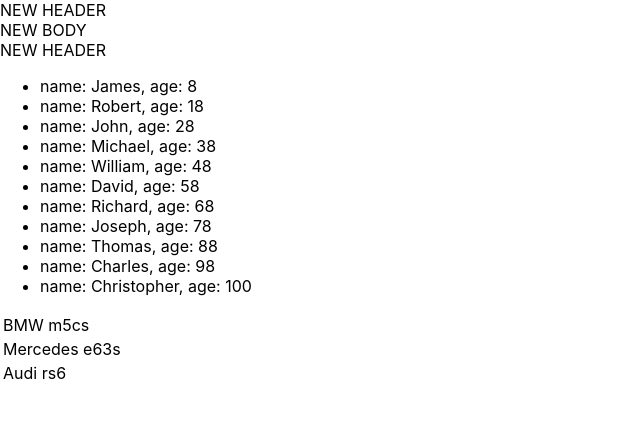
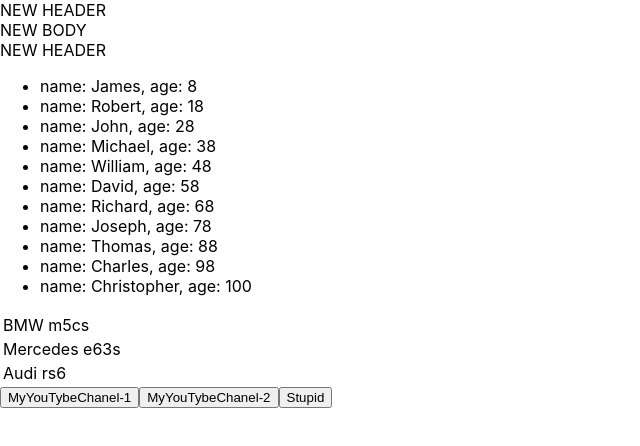
Before and after one commit to mrvan115/microtasks, a React (Create React App) app: page / in a window 1280 px wide. Shown: the top 446 px of the page, without its empty margins (0-640 px from the left). Built offline with nearby package versions, Linux system fonts and the light colour scheme.

Commit message:
add universal button

```diff
--- a/src/App.tsx
+++ b/src/App.tsx
@@ -5,8 +5,10 @@
 import { Body } from './site/Body'
 import { Footer } from './site/Footer'
 import { NewComponent } from './components/NewComponent'
+import { Button } from './components/Button'
 
 function App() {
+	//map
 	const students = [
 		{ id: 1, name: 'James', age: 8 },
 		{ id: 2, name: 'Robert', age: 18 },
@@ -26,13 +28,34 @@
 		{ manufacturer: 'Mercedes', model: 'e63s' },
 		{ manufacturer: 'Audi', model: 'rs6' }
 	]
+	//-----------------------------------------------------------------------------------------------------
+	//button
 
+	const Button1Foo = (subscriber: string, age: number) => {
+		console.log(subscriber, age)
+	}
+
+	const Button2Foo = (subscriber: string) => {
+		console.log(subscriber)
+	}
+
+	const Button3Foo = () => {
+		console.log('Im stupid button')
+	}
 	return (
 		<div className='App'>
 			<Header title={'NEW HEADER'} />
 			<Body titleForBody={'NEW BODY'} />
 			<Footer titleForHeader={'NEW HEADER'} />
+			{/*map*/}
 			<NewComponent students={students} topCars={topCars} />
+			{/*button*/}
+			<Button
+				name={'MyYouTybeChanel-1'}
+				callBack={() => Button1Foo('Igor', 25)}
+			/>
+			<Button name={'MyYouTybeChanel-2'} callBack={() => Button2Foo('Ivan')} />
+			<Button name={'Stupid'} callBack={Button3Foo} />
 		</div>
 	)
 }
--- /dev/null
+++ b/src/components/Button.tsx
@@ -0,0 +1,14 @@
+import React, { FC } from 'react'
+
+type ButtonPropsType = {
+	name: string
+	callBack: () => void
+}
+
+export const Button: FC<ButtonPropsType> = (props) => {
+	const onClickHandler = () => {
+		props.callBack()
+	}
+
+	return <button onClick={onClickHandler}>{props.name}</button>
+}
```
